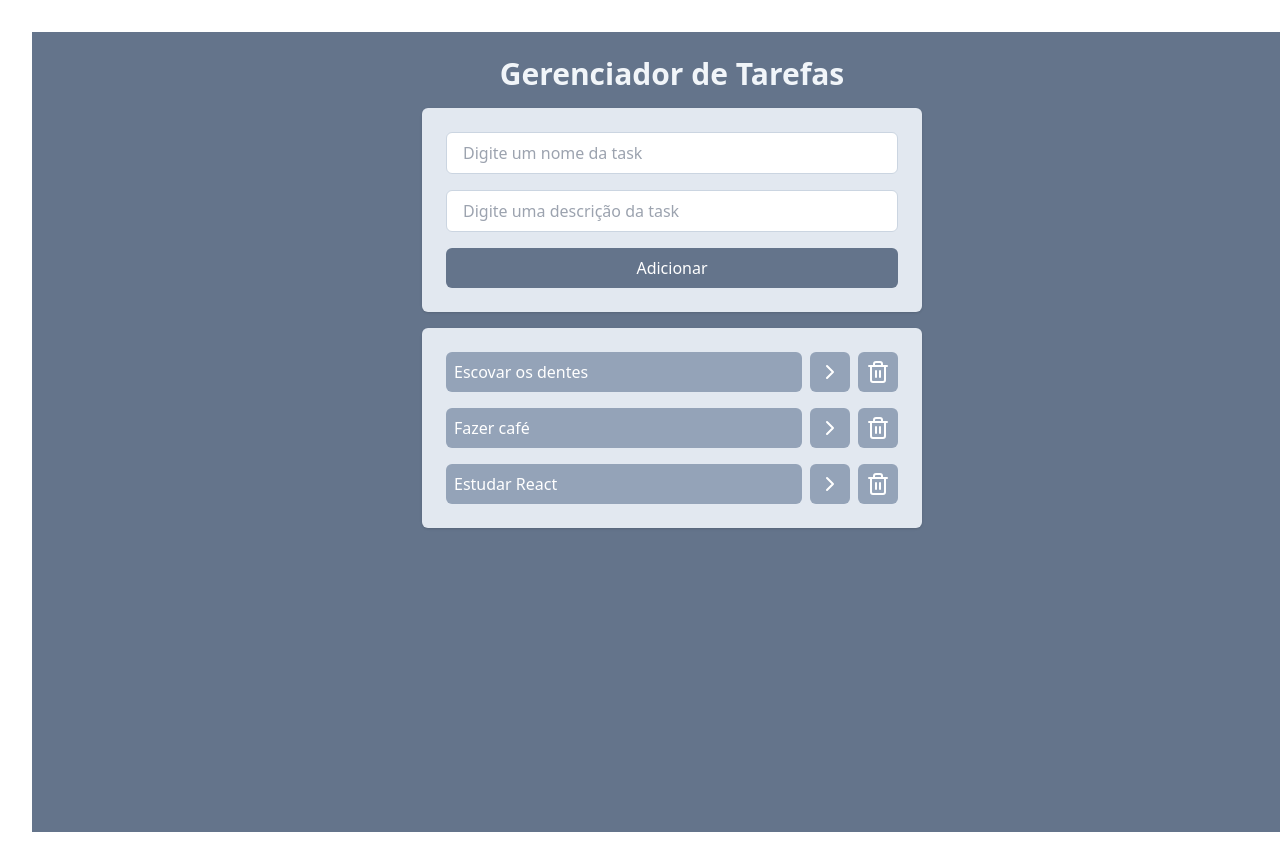
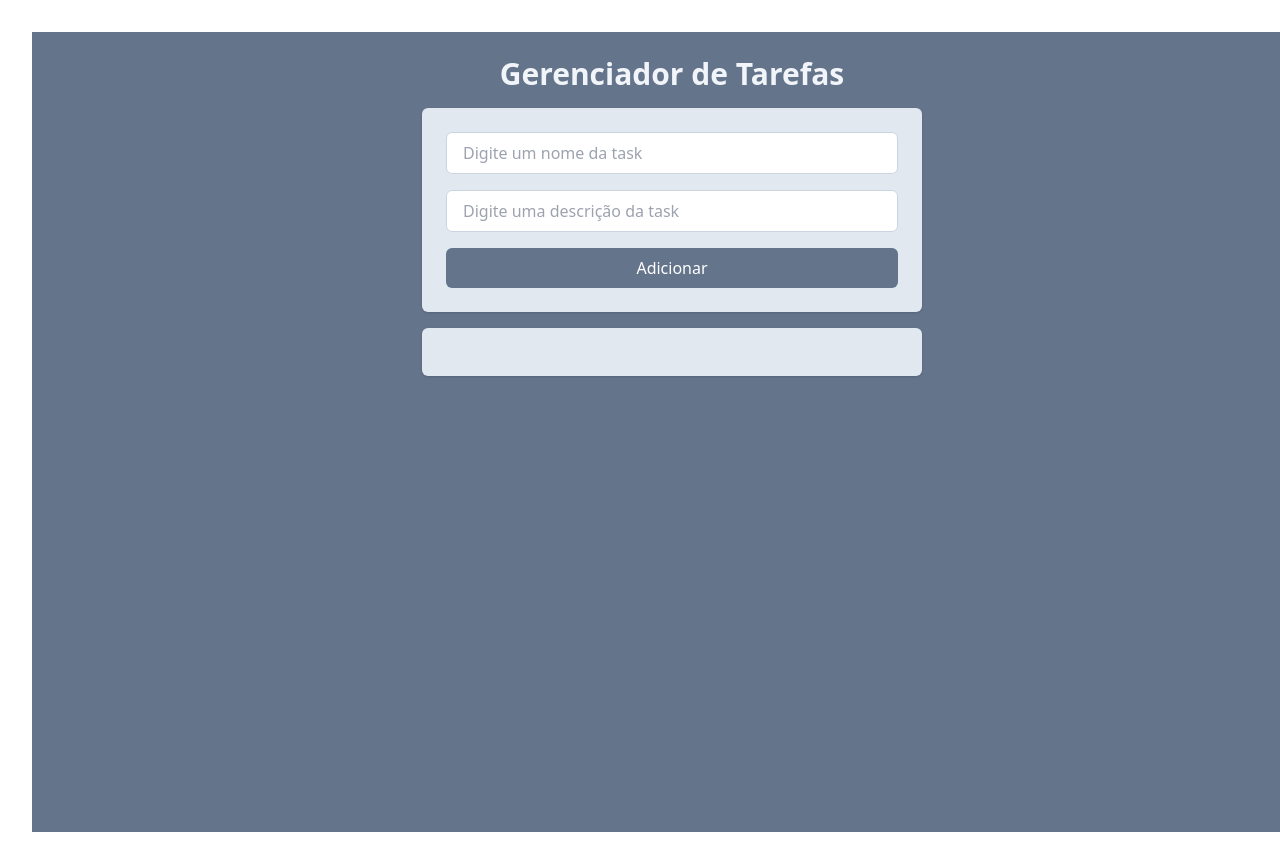
Before and after one commit to YagoLopesMartins/Frontend_React-Task-Manager_Project, a React (Vite) app: page / in a window 1280 px wide. Shown: the top 864 px of the page. Built offline with nearby package versions, Linux system fonts and the light colour scheme.

Commit message:
refactor: Change object persitence local to Localstorage

```diff
--- a/src/App.jsx
+++ b/src/App.jsx
@@ -1,31 +1,13 @@
-import { useState } from "react";
+import { useEffect, useState } from "react";
 import "./App.css";
 import AddTasks from "./components/AddTask";
 import Tasks from "./components/Tasks";
 import { v4 } from "uuid";
 
 function App() {
-  const [tasks, setTasks] = useState([
-    {
-      id: 1,
-      title: "Escovar os dentes",
-      description: "Escovar os dentes importante para um excelente saúde bucal",
-      isCompleted: false,
-    },
-    {
-      id: 2,
-      title: "Fazer café",
-      description: "A principal refeição do corpo humano é o café da manhã",
-      isCompleted: false,
-    },
-    {
-      id: 3,
-      title: "Estudar React",
-      description:
-        "A maioria das vags são com react, portanto muito mais fácil de se empregar",
-      isCompleted: false,
-    },
-  ]);
+  const [tasks, setTasks] = useState(
+    JSON.parse(localStorage.getItem("tasks")) || []
+  );
 
   function onTaskClick(taskId) {
     const newTasks = tasks.map((task) => {
@@ -56,6 +38,10 @@ function App() {
     setTasks([...tasks, newTask]);
   }
 
+  useEffect(() => {
+    localStorage.setItem("tasks", JSON.stringify(tasks));
+  }, [tasks]);
+
   return (
     <div className="w-screen h-screen bg-slate-500 flex justify-center p-6">
       <div className="w-[500px] space-y-4">
```
